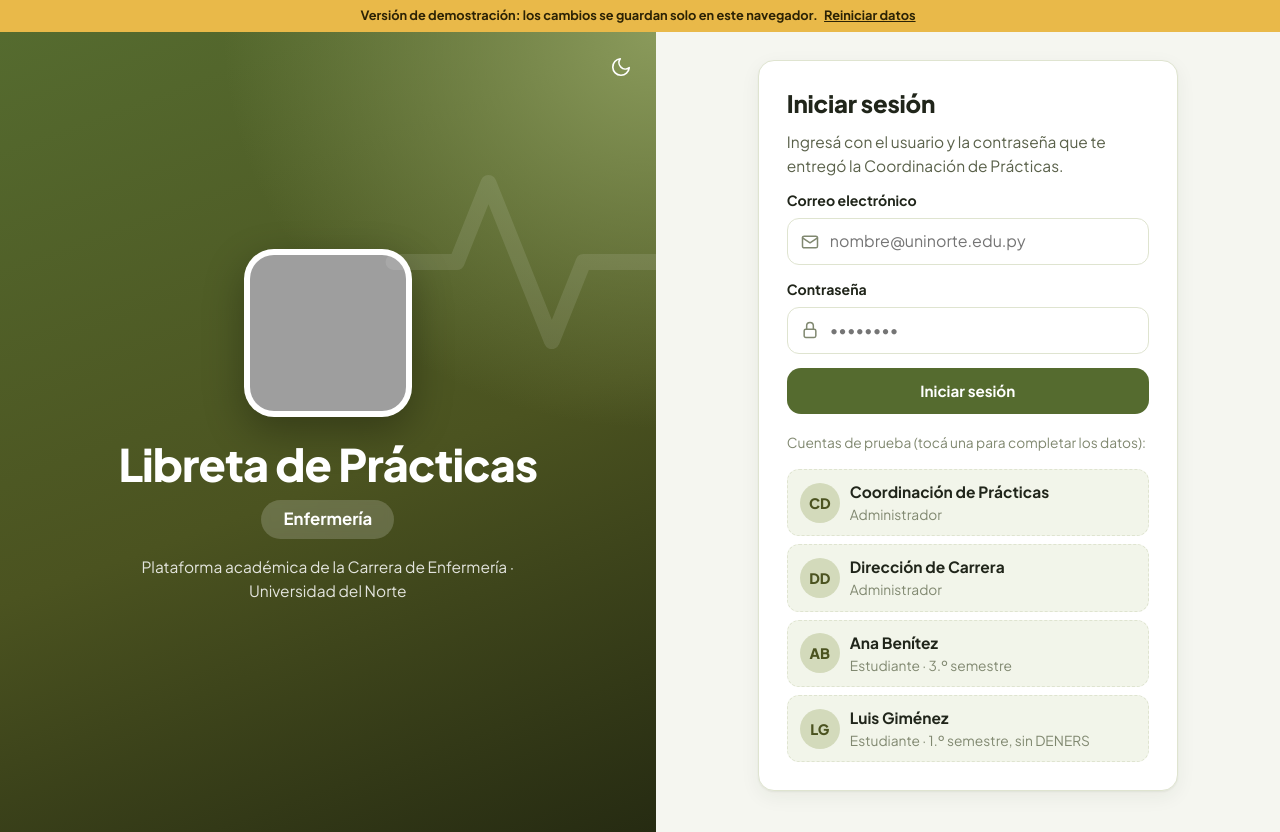
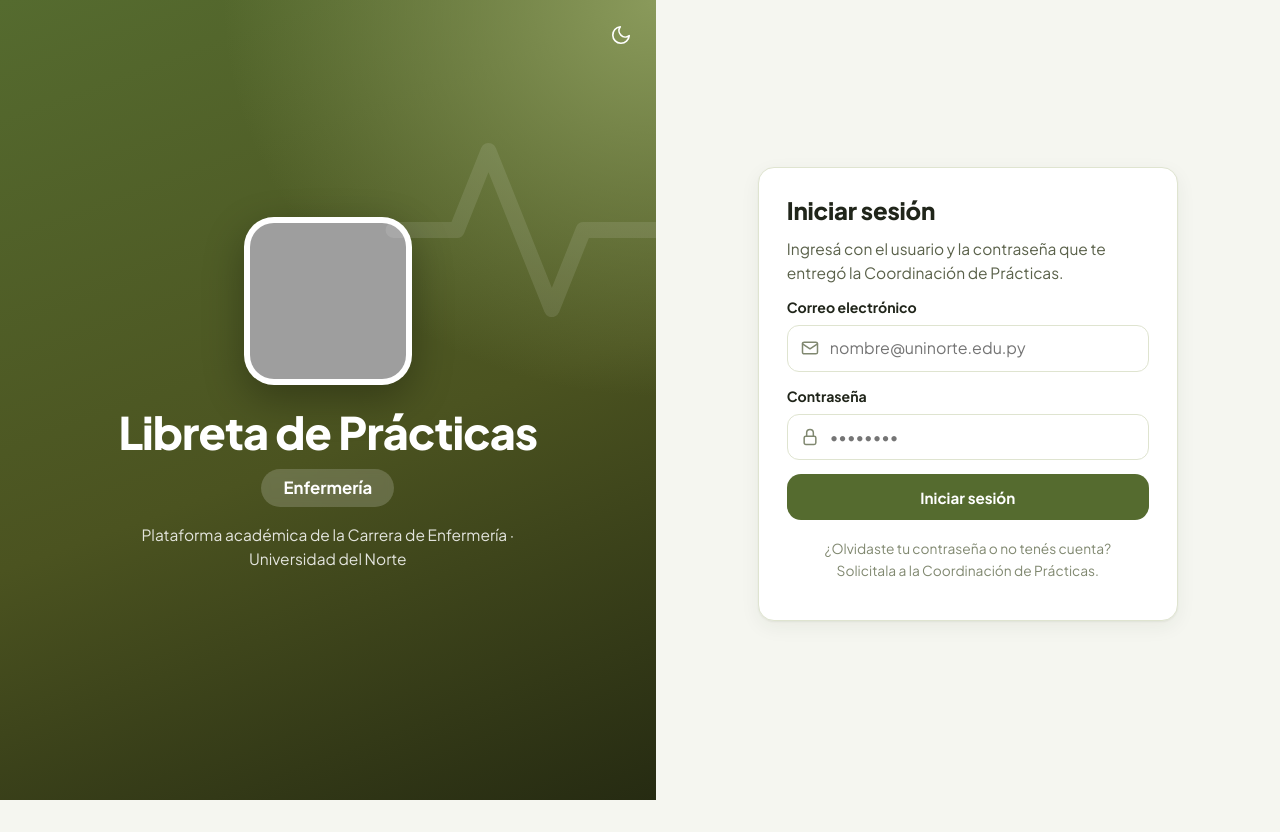
Before and after one commit to centurionbrisa643-prog/plataforma-enfermeria, a PHP site: page /docs/index.html in a window 1280 px wide. After the commit the page ends 800 px from the top, so only its background shows below. Run offline with PHP 8.4, Linux system fonts and the light colour scheme; grey boxes are pictures that could not be loaded.

Commit message:
Actualizacion de la plataforma

```diff
--- a/docs/assets/demo.js
+++ b/docs/assets/demo.js
@@ -245,7 +245,7 @@
     ids.forEach(function (id) {
       DB.notificaciones.push({ id: nuevoId(DB.notificaciones), usuario: id, titulo: titulo, mensaje: mensaje, enlace: enlace || null, leida: false, fecha: ahoraISO() });
     });
-    return ' Se notificó en la plataforma a ' + ids.length + ' estudiante(s); el correo se envía en la versión completa.';
+    return ' Se notificó a ' + ids.length + ' estudiante(s).';
   }
 
   // ------------------------------------------------------------------
@@ -278,9 +278,6 @@
       ['calendario', 'Calendario', 'calendario', '#/calendario'], ['documentos', 'Documentos', 'documento', '#/documentos'],
       ['perfil', 'Perfil', 'usuario', '#/perfil']];
   }
-  function banda() {
-    return '<div class="demo-banda">Versión de demostración: los cambios se guardan solo en este navegador. <button type="button" data-reiniciar>Reiniciar datos</button></div>';
-  }
   function layout(titulo, activo, cuerpo, opc) {
     opc = opc || {};
     var u = yo(), n = sinLeer(u.id);
@@ -294,7 +291,7 @@
       return '<a href="' + m[3] + '" class="' + (m[0] === activo ? 'activo' : '') + '">' + ico(m[2]) + '<span>' + m[1] + '</span></a>';
     }).join('');
     var cabecera = opc.saludo
-      ? '<div class="saludo"><div class="avatar avatar-grande">' + e(iniciales(u.nombre, u.apellido)) + '</div><div><h1>¡Hola, ' + e(u.nombre) + '! 👋</h1><p>' + e(cargo) + '</p></div></div>'
+      ? '<div class="saludo"><div class="avatar avatar-grande">' + e(iniciales(u.nombre, u.apellido)) + '</div><div><h1>' + e(u.nombre + ' ' + u.apellido) + '</h1><p>' + e(cargo) + '</p></div></div>'
       : (opc.volver ? '<a class="btn-icono solo-movil" href="' + opc.volver + '" aria-label="Volver">' + ico('flecha_izq') + '</a>' : '') + '<h1 class="barra-titulo">' + e(titulo) + '</h1>';
     var fl = avisos.map(function (a) {
       return '<div class="aviso aviso-' + a.tipo + '" role="status">' + ico(a.tipo === 'error' ? 'alerta' : 'check_circulo') + '<span>' + e(a.msg) + '</span></div>';
@@ -307,7 +304,7 @@
       '<span><strong>Libreta de Prácticas</strong><small>Enfermería · UniNorte</small></span></a><nav class="lateral-nav">' + lat + '</nav>' +
       '<div class="lateral-pie"><div class="avatar">' + e(iniciales(u.nombre, u.apellido)) + '</div><div class="lateral-usuario"><strong>' + e(u.nombre + ' ' + u.apellido) + '</strong><small>' + e(cargo) + '</small></div>' +
       '<button class="btn-icono" type="button" data-salir title="Cerrar sesión" aria-label="Cerrar sesión">' + ico('salir') + '</button></div></aside>' +
-      '<div class="marco">' + banda() + '<header class="barra ' + (opc.saludo ? 'barra-saludo' : '') + '">' + cabecera +
+      '<div class="marco"><header class="barra ' + (opc.saludo ? 'barra-saludo' : '') + '">' + cabecera +
       '<div class="barra-acciones">' + botonTema() + '<a class="btn-icono campana" href="#/notificaciones" aria-label="Notificaciones">' + ico('campana') + (n ? '<b class="punto">' + (n > 9 ? '9+' : n) + '</b>' : '') + '</a>' +
       '<button class="btn-icono solo-movil" type="button" data-salir aria-label="Cerrar sesión">' + ico('salir') + '</button></div></header>' +
       '<main id="contenido" class="contenido">' + fl + cuerpo + '</main></div>' +
@@ -345,15 +342,7 @@
     document.body.className = 'sin-lateral';
     var err = avisos.map(function (a) { return '<div class="aviso aviso-' + a.tipo + '" role="alert">' + ico('alerta') + '<span>' + e(a.msg) + '</span></div>'; }).join('');
     avisos = [];
-    var cuentas = [
-      ['coordinacion@enfermeria.test', 'Admin2026!', 'Coordinación de Prácticas', 'Administrador'],
-      ['direccion@enfermeria.test', 'Admin2026!', 'Dirección de Carrera', 'Administrador'],
-      ['ana.benitez@enfermeria.test', 'Estudiante2026!', 'Ana Benítez', 'Estudiante · 3.º semestre'],
-      ['luis.gimenez@enfermeria.test', 'Estudiante2026!', 'Luis Giménez', 'Estudiante · 1.º semestre, sin DENERS']
-    ].map(function (c) {
-      return '<button type="button" class="cuenta-demo" data-cuenta="' + c[0] + '|' + c[1] + '"><div class="avatar">' + e(iniciales(c[2].split(' ')[0], c[2].split(' ')[1] || '')) + '</div><span><strong>' + e(c[2]) + '</strong><small class="muy-tenue">' + e(c[3]) + '</small></span></button>';
-    }).join('');
-    return banda() + '<div class="ingreso"><section class="ingreso-arte">' + botonTema('ingreso-tema') +
+    return '<div class="ingreso"><section class="ingreso-arte">' + botonTema('ingreso-tema') +
       '<div class="latido">' + ico('pulso') + '</div><div class="ingreso-logo"><img src="assets/logo-enfermeria.png" alt="Logo oficial de la Carrera de Enfermería, Universidad del Norte"></div>' +
       '<h1>Libreta de Prácticas</h1><span class="pildora">Enfermería</span><p>Plataforma académica de la Carrera de Enfermería · Universidad del Norte</p>' +
       '<svg class="ondas" viewBox="0 0 1440 120" preserveAspectRatio="none" aria-hidden="true"><path fill="currentColor" d="M0 64c180 40 360 56 540 40S900 24 1080 24s300 32 360 48v48H0z"/></svg></section>' +
@@ -363,7 +352,7 @@
       '<div class="campo"><label for="clave">Contraseña</label><div class="input-icono">' + ico('candado') +
       '<input id="clave" name="clave" type="password" autocomplete="current-password" required placeholder="••••••••"></div></div>' +
       '<button class="btn btn-bloque" type="submit">Iniciar sesión</button></form>' +
-      '<p class="muy-tenue" style="margin:18px 0 0">Cuentas de prueba (tocá una para completar los datos):</p><div class="cuentas-demo">' + cuentas + '</div></div></section></div>';
+      '<p class="muy-tenue" style="margin-top:18px;text-align:center">¿Olvidaste tu contraseña o no tenés cuenta?<br>Solicitala a la Coordinación de Prácticas.</p></div></section></div>';
   };
 
   V.inicio = function () {
@@ -546,7 +535,7 @@
         '<div class="form-fila"><div class="campo"><label for="da">Área <small>(opcional)</small></label><input id="da" name="area" type="text" value="' + e(v.area || '') + '"></div>' +
         '<div class="campo"><label for="dv">Versión</label><input id="dv" name="version" type="text" value="' + e(v.version) + '"></div></div>' +
         '<div class="campo"><label for="dd">Descripción</label><textarea id="dd" name="descripcion" rows="3">' + e(v.descripcion || '') + '</textarea></div>' +
-        '<div class="campo"><label for="da2">Archivo PDF <small>(en la demo, hasta 2 MB)</small></label><input id="da2" name="archivo" type="file" accept="application/pdf"></div>' +
+        '<div class="campo"><label for="da2">Archivo PDF <small>(hasta 2 MB)</small></label><input id="da2" name="archivo" type="file" accept="application/pdf"></div>' +
         '<label class="casilla"><input type="checkbox" name="publicado" value="1"' + (v.publicado ? ' checked' : '') + '> Visible para estudiantes</label>' +
         '<label class="casilla"><input type="checkbox" name="notificar" value="1"> Avisar a los estudiantes si se sube un archivo</label>' +
         '<div class="acciones" style="margin-top:8px"><button class="btn" type="submit">' + ico('check') + 'Guardar</button>' + (ed ? '<a class="btn btn-suave" href="#/documentos">Cancelar</a>' : '') + '</div></form></section>';
@@ -563,12 +552,12 @@
     var lista = DB.notificaciones.filter(function (n) { return n.usuario === u.id; }).sort(function (a, b) { return a.fecha < b.fecha ? 1 : (a.fecha > b.fecha ? -1 : b.id - a.id); });
     var n = lista.filter(function (x) { return !x.leida; }).length;
     var icono = function (t) { return /alendario|Evento|fecha/.test(t) ? 'calendario' : (/ráctica/.test(t) ? 'check_circulo' : (/emestre/.test(t) ? 'birrete' : (/ocumento/.test(t) ? 'documento' : 'campana'))); };
-    return layout('Notificaciones', 'notificaciones', '<div style="max-width:760px"><div class="tarjeta-titulo"><p class="tenue" style="margin:0">' + (n ? 'Tenés ' + n + ' sin leer.' : 'Estás al día.') + ' En la versión completa los avisos también llegan a <strong>' + e(u.email) + '</strong>.</p>' +
+    return layout('Notificaciones', 'notificaciones', '<div style="max-width:760px"><div class="tarjeta-titulo"><p class="tenue" style="margin:0">' + (n ? 'Tenés ' + n + ' sin leer.' : 'Estás al día.') + '</p>' +
       (n ? '<form data-accion="leer-todas"><button class="btn btn-suave btn-chico" type="submit">' + ico('check') + 'Marcar todas como leídas</button></form>' : '') + '</div>' +
       (lista.length ? '' : '<div class="tarjeta vacio">' + ico('campana') + 'Todavía no tenés notificaciones.</div>') +
       lista.map(function (x) {
         return '<article class="notif ' + (x.leida ? '' : 'nueva') + '"><div class="icono-circulo">' + ico(icono(x.titulo)) + '</div><div class="lista-cuerpo"><strong>' + e(x.titulo) + '</strong><p style="margin:2px 0 4px">' + e(x.mensaje) + '</p><small>' + hace(x.fecha) + '</small>' +
-          '<div class="canales"><span class="etiqueta-estado e-exito">' + ico('campana') + 'Plataforma</span><span class="etiqueta-estado e-neutro">' + ico('correo') + 'Correo (versión completa)</span></div></div>' +
+          '</div>' +
           (x.enlace ? '<button class="btn-icono" type="button" data-abrir-notif="' + x.id + '" aria-label="Abrir">' + ico('flecha_der') + '</button>' : '') + '</article>';
       }).join('') + '</div>');
   };
@@ -757,12 +746,12 @@
       if (!id) DB.documentos.push(doc);
       var msg = '';
       if (dataUrl && d.notificar) msg = notificar(estudiantes().filter(function (s) { return s.activo; }).map(function (s) { return s.id; }), 'Documento actualizado', '«' + doc.titulo + '» (versión ' + doc.version + ') ya está disponible para consulta.', '#/documentos?cat=' + doc.categoria);
-      if (!guardar()) { doc.archivo = null; flash('error', 'El navegador no tiene espacio para guardar ese PDF. Probá con uno más liviano.'); }
+      if (!guardar()) { doc.archivo = null; flash('error', 'No se pudo guardar ese PDF. Probá con uno más liviano.'); }
       else flash('exito', 'Documento guardado.' + msg);
       ir('#/documentos?cat=' + doc.categoria);
     };
     if (!file) return terminar(null);
-    if (file.size > 2 * 1024 * 1024) { flash('error', 'En la demo el PDF puede pesar hasta 2 MB.'); return render(); }
+    if (file.size > 2 * 1024 * 1024) { flash('error', 'El PDF puede pesar hasta 2 MB.'); return render(); }
     var lector = new FileReader();
     lector.onload = function () {
       if (String(lector.result).indexOf('data:application/pdf') !== 0) { flash('error', 'El archivo debe ser un PDF.'); return render(); }
@@ -801,7 +790,7 @@
     for (var n = 1; n <= sem; n++) DB.avance.push({ id: nuevoId(DB.avance), est: id, sem: n, estado: n < sem ? 'aprobado' : 'cursando', fecha: n < sem ? hoyISO() : null });
     DB.prereq.push({ est: id, bio: !!d.bio, fbio: d.bio ? hoyISO() : null, den: !!d.den, fden: d.den ? hoyISO() : null });
     notificar([id], 'Bienvenida a la plataforma', 'Tu cuenta fue creada. Ya podés consultar tu Libreta Digital de Prácticas, el calendario y los documentos de la carrera.', '#/inicio');
-    guardar(); flash('exito', 'Estudiante creado. Usuario: ' + d.email.trim().toLowerCase() + ' · contraseña temporal: ' + d.clave);
+    guardar(); flash('exito', 'Estudiante creado. Entregale su usuario (' + d.email.trim().toLowerCase() + ') y la contraseña temporal.');
     ir('#/admin/estudiante?id=' + id);
   };
   A['est-requisitos'] = function (d) {
--- a/docs/index.html
+++ b/docs/index.html
@@ -10,16 +10,7 @@
   <link rel="preconnect" href="https://fonts.googleapis.com">
   <link rel="preconnect" href="https://fonts.gstatic.com" crossorigin>
   <link href="https://fonts.googleapis.com/css2?family=Plus+Jakarta+Sans:wght@400;500;600;700;800&display=swap" rel="stylesheet">
-  <link rel="stylesheet" href="assets/app.css?v=2">
-  <style>
-    .demo-banda { background: #E9B949; color: #2B2205; font-size: .8rem; font-weight: 700; text-align: center; padding: 6px 12px; }
-    .demo-banda button { background: none; border: 0; color: inherit; font: inherit; text-decoration: underline; cursor: pointer; padding: 0 4px; }
-    .cuentas-demo { display: grid; gap: 8px; margin-top: 16px; }
-    .cuenta-demo { display: flex; align-items: center; gap: 10px; width: 100%; text-align: left; padding: 10px 12px; border-radius: 12px;
-      border: 1.5px dashed var(--borde); background: var(--superficie-2); color: var(--texto); font: inherit; cursor: pointer; }
-    .cuenta-demo:hover { border-color: var(--musgo); }
-    .cuenta-demo small { display: block; }
-  </style>
+  <link rel="stylesheet" href="assets/app.css?v=3">
   <script>
     (function () {
       var t = null;
@@ -32,6 +23,6 @@
 <body>
   <div id="app"></div>
   <noscript>Esta plataforma necesita JavaScript activado.</noscript>
-  <script src="assets/demo.js?v=1"></script>
+  <script src="assets/demo.js?v=2"></script>
 </body>
 </html>
--- a/includes/layout.php
+++ b/includes/layout.php
@@ -96,7 +96,7 @@ function layout_inicio(string $titulo, string $activo = '', array $opc = []): vo
     <?php if (!empty($opc['saludo'])): ?>
       <div class="saludo">
         <div class="avatar avatar-grande"><?= e(iniciales($u['nombre'], $u['apellido'])) ?></div>
-        <div><h1>¡Hola, <?= e($u['nombre']) ?>! 👋</h1>
+        <div><h1><?= e($u['nombre'] . ' ' . $u['apellido']) ?></h1>
           <p><?= e($u['rol'] === 'admin' ? ($u['cargo'] ?: 'Administrador') : 'Estudiante de Enfermería') ?></p></div>
       </div>
     <?php else: ?>
```
Also changed, not shown: README.md, 4 other files.
